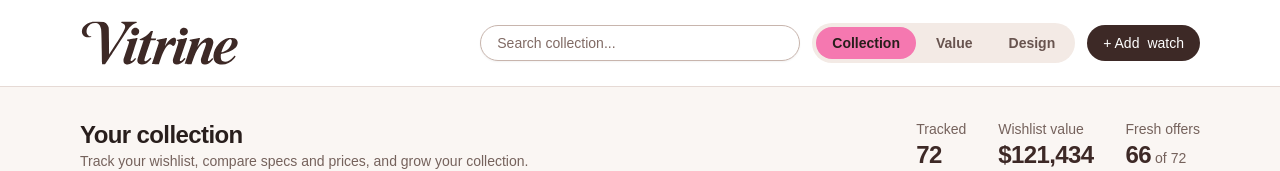
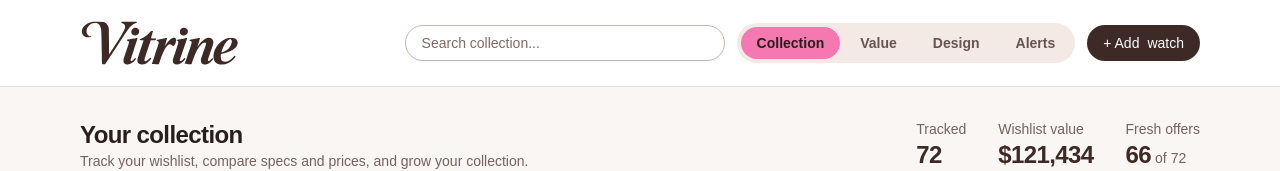
Before and after one commit to webgency/watch-researcher, a Next.js app: page / in a window 1280 px wide. Shown: the top 171 px of the page. Built offline with nearby package versions, Linux system fonts and the light colour scheme; a web font is replaced by a local one.

Commit message:
fix: keep Alerts navigation available for muted feeds

```diff
--- a/src/components/HeaderNav.tsx
+++ b/src/components/HeaderNav.tsx
@@ -61,18 +61,17 @@ export default function HeaderNav({ alerts }: { alerts?: { total: number; unread
             Design
           </Link>
         )}
-        {/* Only once an alert exists: a permanent pill for an empty feed would
-            take a slot in a tray that is already tight on narrow screens. */}
-        {alerts && alerts.total > 0 && (
+        {/* Settings and unmute controls must remain reachable with an empty
+            feed, including when every watch or alert type has been muted. */}
         <Link
           href="/alerts"
           aria-current={pathname === "/alerts" ? "page" : undefined}
           className={navClass(pathname === "/alerts")}
         >
           Alerts
-            {alerts.unread > 0 && (
+          {alerts && alerts.unread > 0 && (
             <>
-                {/* A dot on phones: five pills leave no room for a number
+              {/* A dot on phones: the pills leave no room for a number
                   beside the label below sm, and it clipped the labels. */}
               <span aria-hidden="true" className="ml-1 inline-block h-1.5 w-1.5 shrink-0 rounded-full bg-cocoa-900 sm:hidden" />
               <span
@@ -85,7 +84,6 @@ export default function HeaderNav({ alerts }: { alerts?: { total: number; unread
             </>
           )}
         </Link>
-        )}
       </div>
       {!IS_STATIC && (
         <Link href="/watch/new" className="btn-primary absolute right-4 top-5 h-9 whitespace-nowrap rounded-full px-3 lg:static sm:px-4">
```
Also changed, not shown: 1 other file (tests, documents, lock files or other folders). Lines whose indentation alone changed are shown as unchanged.
